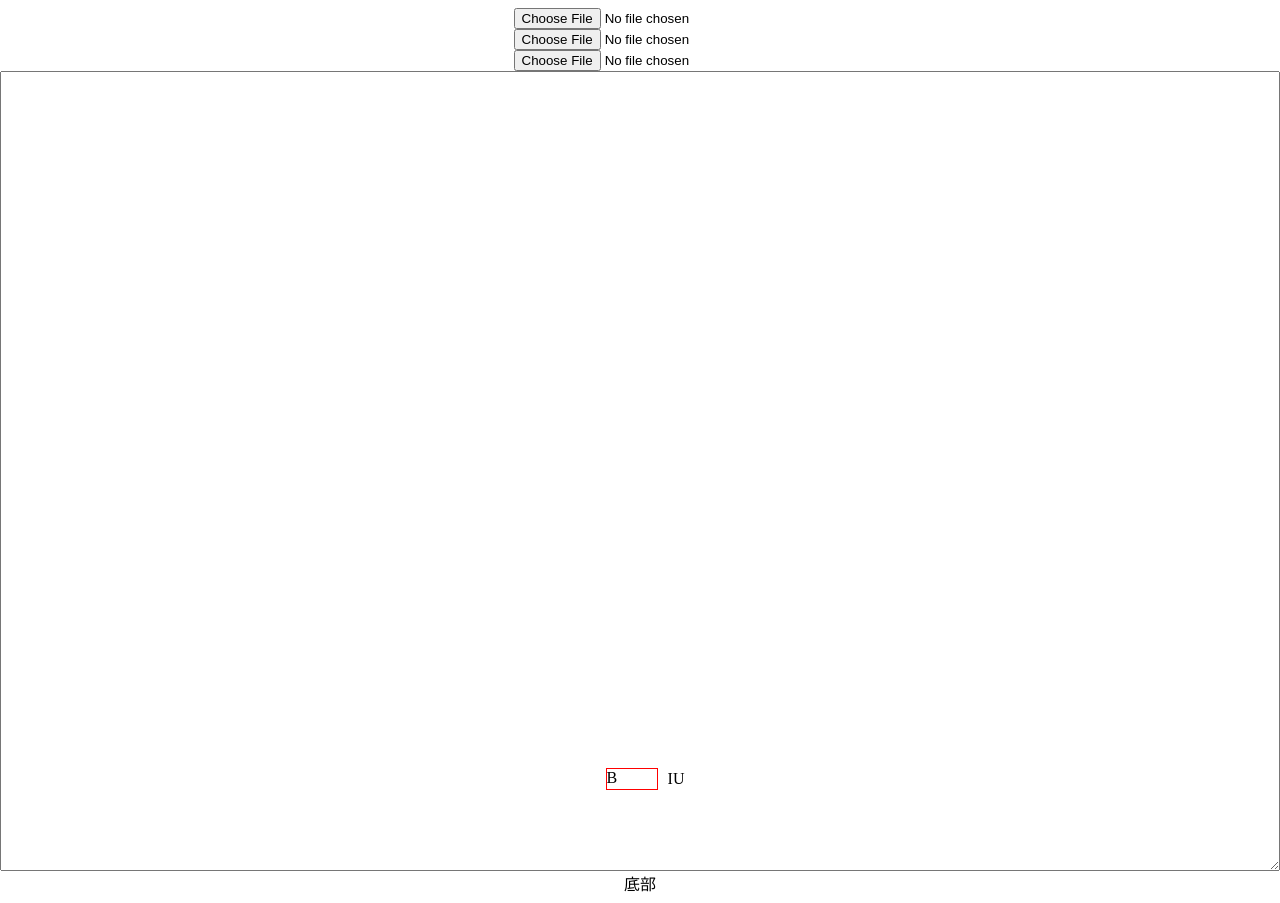
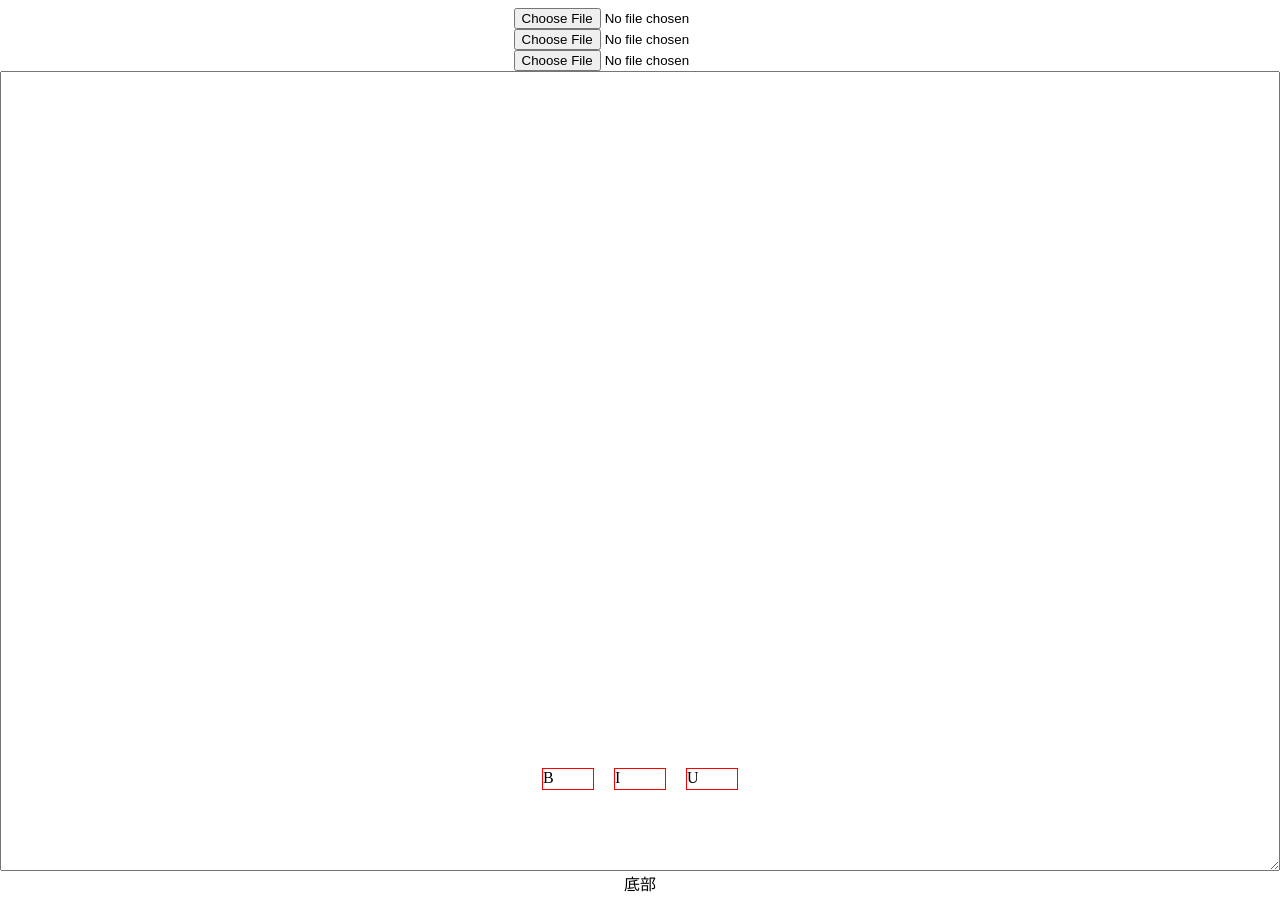
Before and after one commit to unrealyan/audio, a website: page 1.html in a window 1280 px wide. Drawn offline with Linux system fonts and the light colour scheme.

Commit message:
add css toolbar btn

```diff
--- a/1.html
+++ b/1.html
@@ -33,7 +33,7 @@
         <textarea name="" id="" cols="30" rows="10"></textarea>
     </div>
     <div class="toolbar">
-        <span class="btn">B</span><span>I</span><span>U</span>
+        <span class="btn">B</span><span class="btn">I</span><span class="btn">U</span>
     </div>
     <span>底部</span>
 </html>
```
